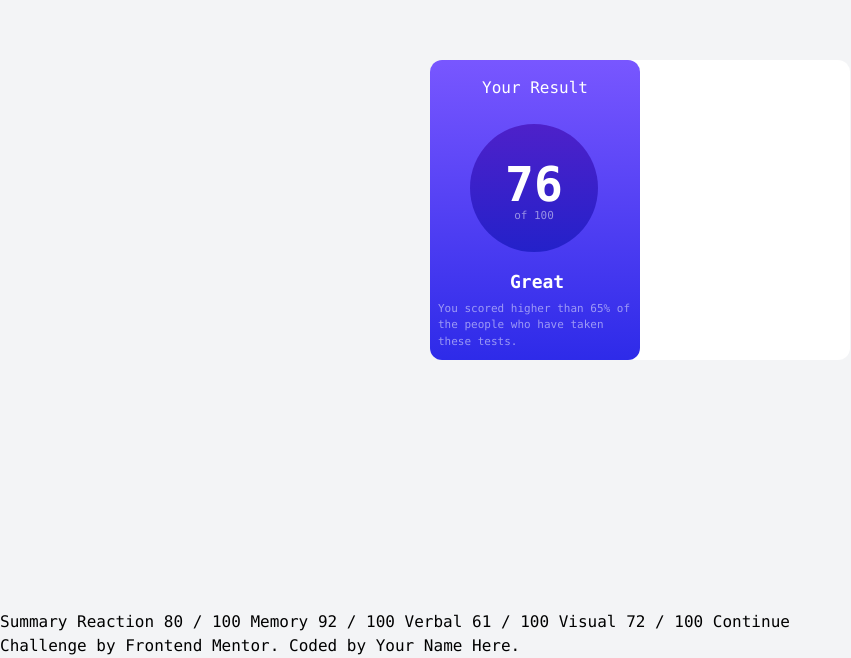
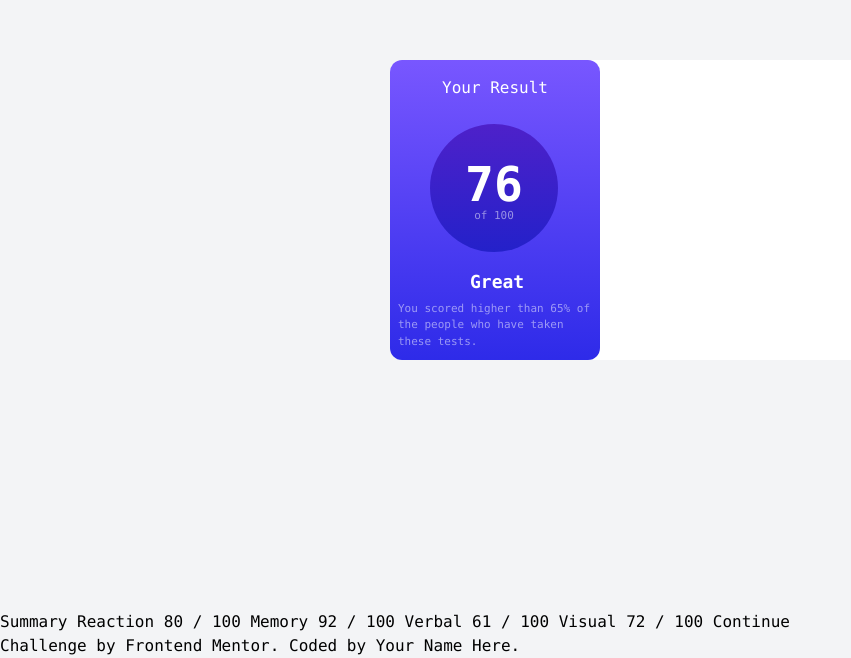
Before and after one commit to HayatsCodes/results-summary-component, a website: page index.html in a window 1280 px wide. Shown: the part 190-848 px from the top of the page, without its empty margins (0-851 px from the left). Drawn offline with Linux system fonts and the light colour scheme.

Commit message:
Updating the code

```diff
--- a/index.html
+++ b/index.html
@@ -13,7 +13,7 @@
 
 <body class="bg-gray-100 font-mono">
   <div class="flex h-screen justify-center items-center">
-    <div class="bg-white h-300 w-420 rounded-xl">
+    <div class="bg-white h-300 w-500 rounded-xl">
       <div class="flex flex-col bg-gradient-to-b from-light-slate-blue to-light-royal-blue h-300 w-210 rounded-xl relative">
         <p class="text-white text-center font-thin mt-4">
           Your Result
--- a/tailwind.config.js
+++ b/tailwind.config.js
@@ -11,6 +11,7 @@ module.exports = {
       },
       width: {
         '210': '210px',
+        '250': '250px',
         '420': '420px',
         '500': '500px',
       },
```
Also changed, not shown: css/main.css.
